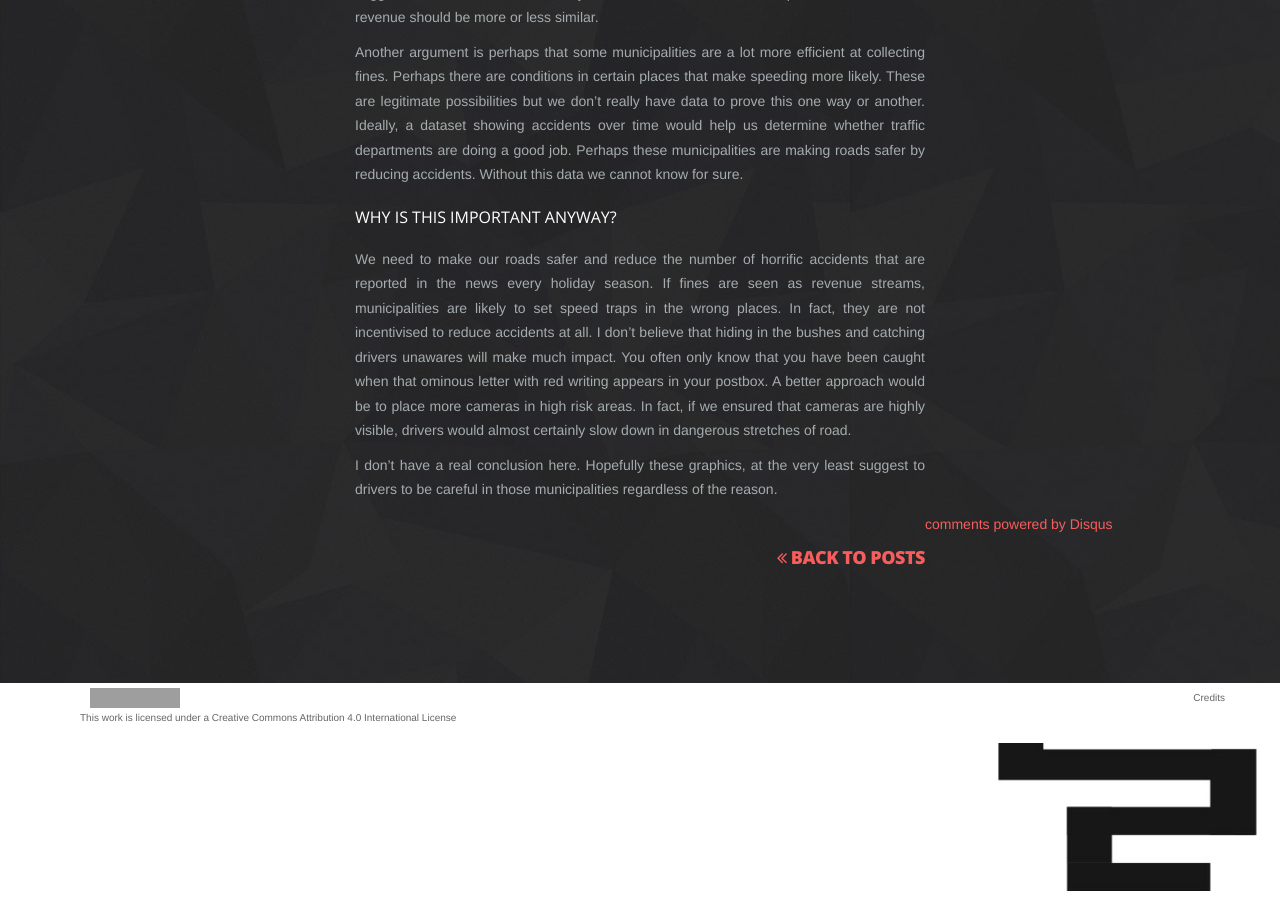
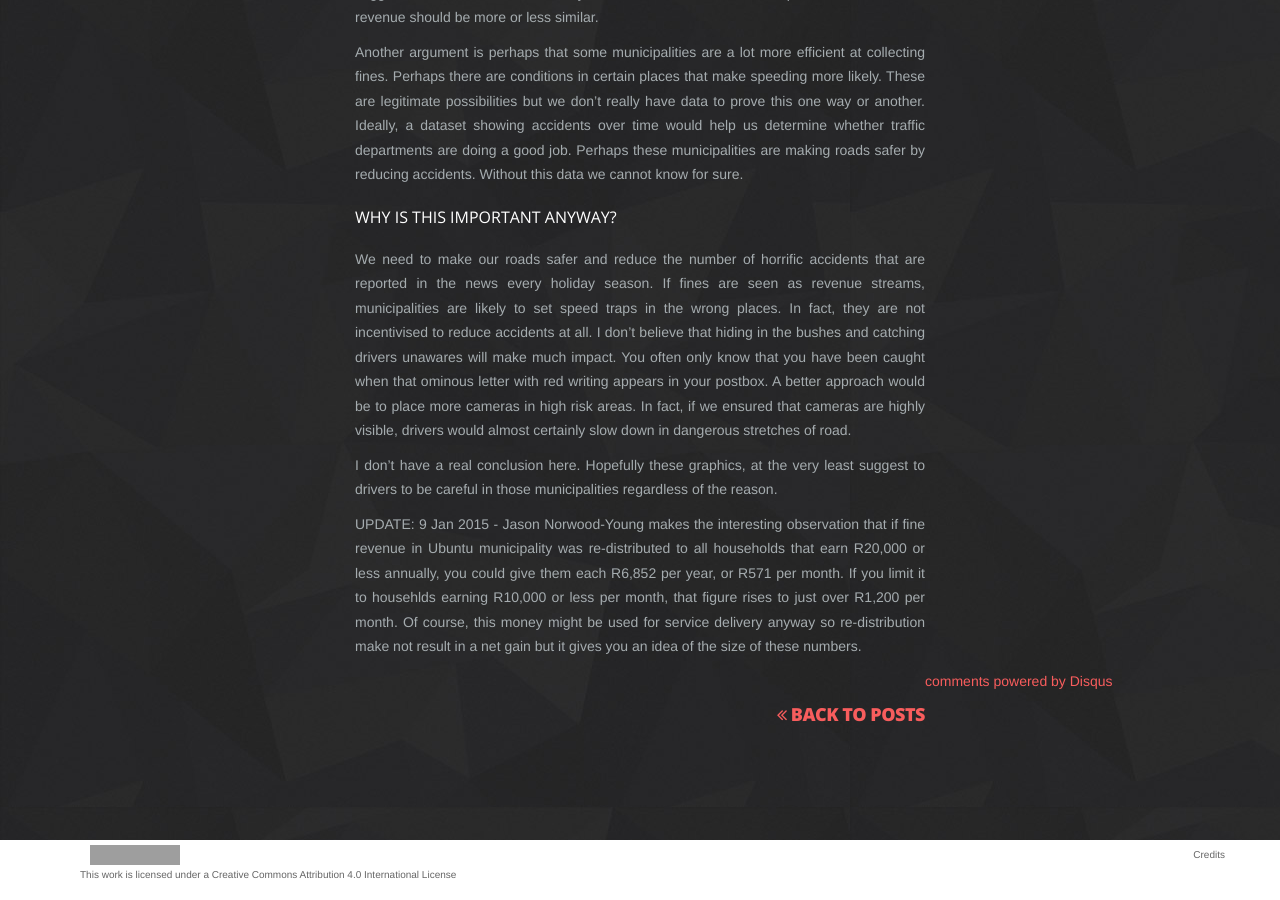
Before and after one commit to Code4SA/old-code4sa.github.io, a Jekyll site: the page built from _posts/2015-01-08-traffic-fines-highway-robbery.md, in a window 1280 px wide and 900 px high, scrolled down 2713 px. Built offline with Jekyll 4.4.1, drawn with Linux system fonts in a browser that asks for light colours; nearby versions of some CDN libraries; Markdown is read by kramdown in place of the engine named in the settings; comment, search, counter and statistics services are not loaded; grey boxes are pictures that could not be loaded.

Commit message:
Added Jason's update

```diff
--- a/_posts/2015-01-08-traffic-fines-highway-robbery.md
+++ b/_posts/2015-01-08-traffic-fines-highway-robbery.md
@@ -77,6 +77,8 @@
 
 I don't have a real conclusion here. Hopefully these graphics, at the very least suggest to drivers to be careful in those municipalities regardless of the reason.
 
+UPDATE: 9 Jan 2015 - Jason Norwood-Young makes the interesting observation that if fine revenue in Ubuntu municipality was re-distributed to all households that earn R20,000 or less annually, you could give them each R6,852 per year, or R571 per month. If you limit it to househlds earning R10,000 or less per month, that figure rises to just over R1,200 per month. Of course, this money might be used for service delivery anyway so re-distribution make not result in a net gain but it gives you an idea of the size of these numbers.
+
 <script type="text/javascript" src="http://code4sa.org/traffic-fines/citypress/assets/pym.js"></script>
 <script>
     var pymParent1 = new pym.Parent('n1', 'http://code4sa.org/traffic-fines/citypress/n1.html', {});
```
